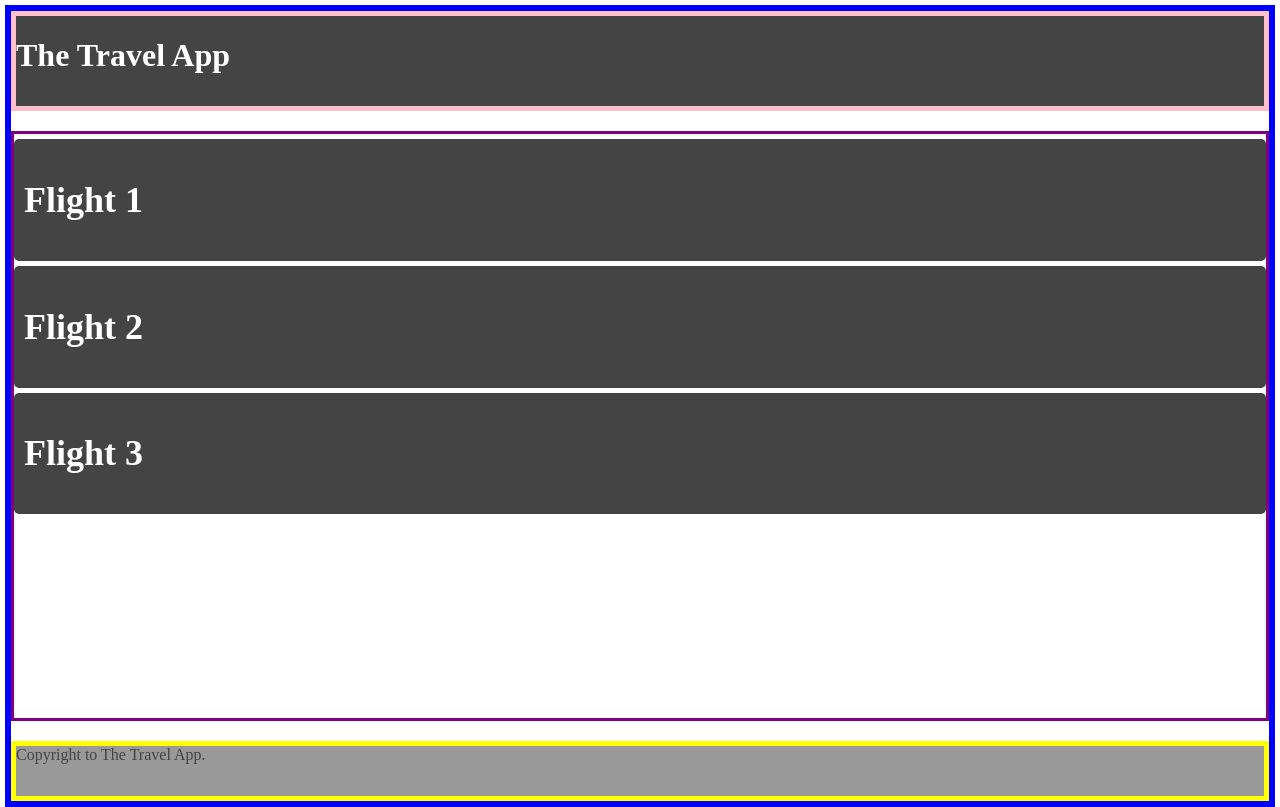
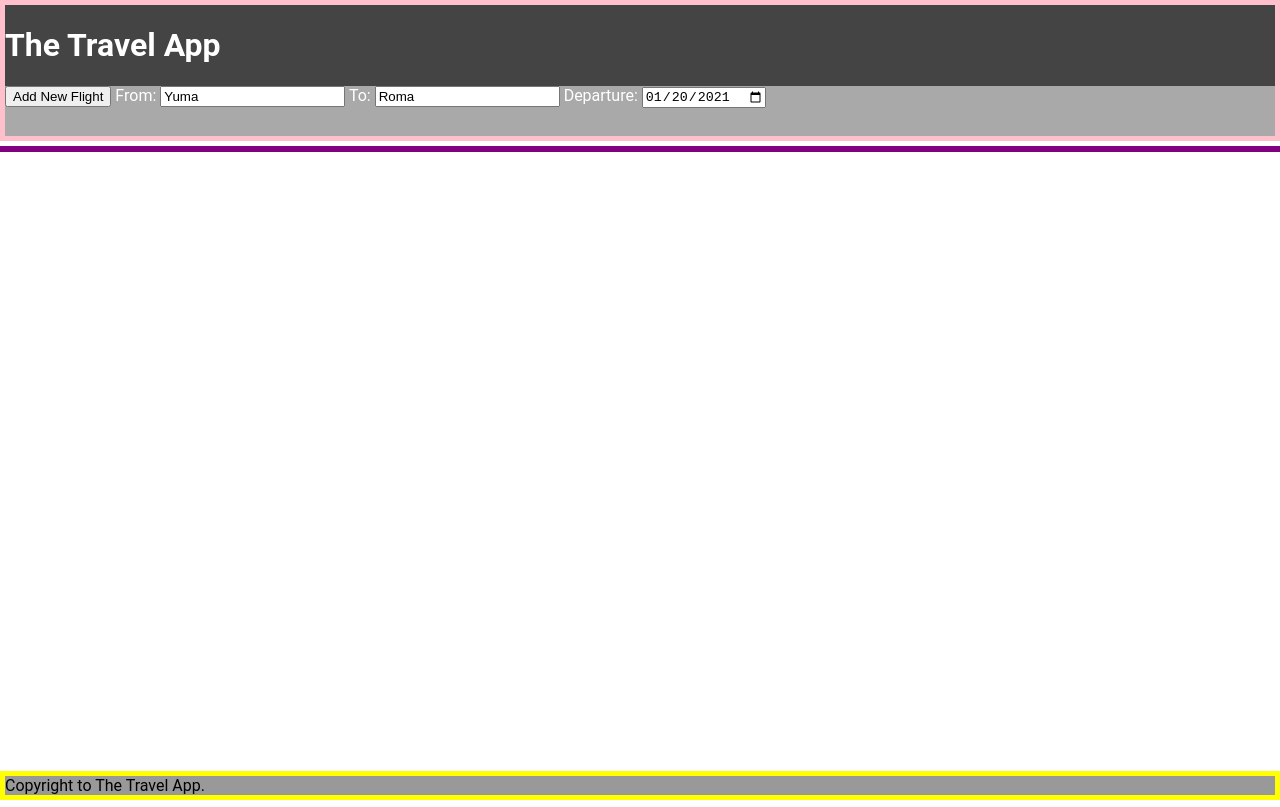
Before and after one commit to gman11/TravelApp, a plain HTML site: page website/index.html in a window 1280 px wide. Drawn offline with Linux system fonts and the light colour scheme; a web font is replaced by a local one.

Commit message:
New changes

```diff
--- a/website/app.js
+++ b/website/app.js
@@ -1,80 +1,128 @@
-/* Global Variables */
-const baseUrl = "http://api.openweathermap.org/data/2.5/weather?";
-const apikey = "APPID=keyHere";
+//const { format } = require("path");
 
-let units = "&units=imperial&zip=";
+function addFlight() {
+  console.log("adding flight");
+  const from = document.getElementById("from").value;
+  const to = document.getElementById("to").value;
+  const date = document.getElementById("date").value;
 
-// Create a new date instance dynamically with JS
-let d = new Date();
-let month = d.getMonth() + 1; // add 1 because getMonth returns 0-11.
-let newDate = month + "." + d.getDate() + "." + d.getFullYear();
+  //create flight div
+  const flightDiv = document.createElement("div");
+  flightDiv.className = "flights";
 
-/* Function to POST data */
-const postData = async (url = "", data = {}) => {
-  console.log(data);
-  const response = await fetch(url, {
-    method: "POST", // *GET, POST, PUT, DELETE, etc.
-    credentials: "same-origin", // include, *same-origin, omit
-    headers: {
-      "Content-Type": "application/json",
-    },
-    body: JSON.stringify(data), // body data type must match "Content-Type" header
-  });
+  //create pic div
+  const picDiv = document.createElement("div");
+  const countryPic = document.createElement("img");
+  countryPic.src = src = "https://via.placeholder.com/200";
+  picDiv.appendChild(countryPic);
 
-  try {
-    const newData = await response.json();
-    console.log(newData);
-    return newData;
-  } catch (error) {
-    console.log("error", error);
-    // appropriately handle the error
-  }
-};
+  //create data
+  const flightDataDiv = document.createElement("div");
+  const flightData = document.createElement("h2");
+  flightData.textContent = "Flight from " + from + " to " + to;
+  const flightDate = document.createElement("h3");
+  flightDate.textContent = "Departure: " + date;
+  flightDataDiv.appendChild(flightData);
+  flightDataDiv.appendChild(flightDate);
 
-// Async GET temperature
-const getTemperature = async (baseUrl, apikey, zipCode, units) => {
-  console.log("url = " + baseUrl + apikey + units + zipCode);
-  const res = await fetch(baseUrl + apikey + units + zipCode);
-  try {
-    const data = await res.json();
-    console.log(data);
-    return data;
-  } catch (error) {
-    console.log("error", error);
-  }
-};
+  //remove button
+  const btnRemove = document.createElement("button");
+  btnRemove.type = "button"
+  btnRemove.innerText = "Remove";
+  btnRemove.onclick = remove;
 
-const updateUI = async () => {
-  const req = await fetch("/all");
-  try {
-    const allData = await req.json();
-    //update UI
+  //flightDataDiv.appendChild(btnRemove);
+  flightDiv.appendChild(picDiv);
+  flightDiv.appendChild(flightDataDiv);
+  //flightDiv.appendChild(flightDate);
+  flightDiv.appendChild(btnRemove);
 
-    console.log("Data from upateUI");
-    console.log(allData);
-    document.getElementById("date").innerHTML = "date: " + allData.date;
-    document.getElementById("temp").innerHTML = "temp: " + allData.temp;
-    document.getElementById("content").innerHTML =
-      "Response: " + allData.content;
-  } catch (error) {
-    console.log(error);
-  }
-};
-
-function doWork() {
-  const zipCode = document.getElementById("zip").value;
-  const feelings = document.getElementById("feelings").value;
-
-  console.log(feelings + " zip code =" + zipCode);
-  getTemperature(baseUrl, apikey, zipCode, units).then(function (data) {
-    postData("/temperature", {
-      date: newDate,
-      temp: data.main.temp,
-      content: feelings,
-    });
-
-    updateUI();
-  });
+  document.getElementById('main').appendChild(flightDiv);
 }
 
-document.getElementById("generate").addEventListener("click", doWork);
+function remove(e) {
+  console.log("inside remove");
+  console.log(e);
+  e.path[1].remove(); //remove select fligh
+  e.path[0].remove();
+}
+// /* Global Variables */
+// const baseUrl = "http://api.openweathermap.org/data/2.5/weather?";
+// const apikey = "APPID=keyHere";
+
+// let units = "&units=imperial&zip=";
+
+// // Create a new date instance dynamically with JS
+// let d = new Date();
+// let month = d.getMonth() + 1; // add 1 because getMonth returns 0-11.
+// let newDate = month + "." + d.getDate() + "." + d.getFullYear();
+
+// /* Function to POST data */
+// const postData = async (url = "", data = {}) => {
+//   console.log(data);
+//   const response = await fetch(url, {
+//     method: "POST", // *GET, POST, PUT, DELETE, etc.
+//     credentials: "same-origin", // include, *same-origin, omit
+//     headers: {
+//       "Content-Type": "application/json",
+//     },
+//     body: JSON.stringify(data), // body data type must match "Content-Type" header
+//   });
+
+//   try {
+//     const newData = await response.json();
+//     console.log(newData);
+//     return newData;
+//   } catch (error) {
+//     console.log("error", error);
+//     // appropriately handle the error
+//   }
+// };
+
+// // Async GET temperature
+// const getTemperature = async (baseUrl, apikey, zipCode, units) => {
+//   console.log("url = " + baseUrl + apikey + units + zipCode);
+//   const res = await fetch(baseUrl + apikey + units + zipCode);
+//   try {
+//     const data = await res.json();
+//     console.log(data);
+//     return data;
+//   } catch (error) {
+//     console.log("error", error);
+//   }
+// };
+
+// const updateUI = async () => {
+//   const req = await fetch("/all");
+//   try {
+//     const allData = await req.json();
+//     //update UI
+
+//     console.log("Data from upateUI");
+//     console.log(allData);
+//     document.getElementById("date").innerHTML = "date: " + allData.date;
+//     document.getElementById("temp").innerHTML = "temp: " + allData.temp;
+//     document.getElementById("content").innerHTML =
+//       "Response: " + allData.content;
+//   } catch (error) {
+//     console.log(error);
+//   }
+// };
+
+// function doWork() {
+//   const zipCode = document.getElementById("zip").value;
+//   const feelings = document.getElementById("feelings").value;
+
+//   console.log(feelings + " zip code =" + zipCode);
+//   getTemperature(baseUrl, apikey, zipCode, units).then(function (data) {
+//     postData("/temperature", {
+//       date: newDate,
+//       temp: data.main.temp,
+//       content: feelings,
+//     });
+
+//     updateUI();
+//   });
+// }
+
+//document.getElementById("generate").addEventListener("click", doWork);
--- a/website/index.html
+++ b/website/index.html
@@ -1,23 +1,37 @@
 <!DOCTYPE html>
 <html>
+
   <head>
     <meta charset="UTF-8" />
     <title>The Travel App</title>
-    <link
-      href="https://fonts.googleapis.com/css?family=Oswald:400,600,700|Ranga:400,700&display=swap"
-      rel="stylesheet"
-    />
+    <link href="https://fonts.googleapis.com/css?family=Oswald:400,600,700|Ranga:400,700&display=swap"
+      rel="stylesheet" />
     <link rel="stylesheet" href="style.css" />
   </head>
+
   <body>
-    <div class="wrapper">
+    <div class="content">
       <header>
         <div>
           <h1>The Travel App</h1>
         </div>
+        <div class="addFlights">
+
+          <label for="submit"></label>
+          <input type="submit" id='submit' name='submit' onclick="addFlight()" value="Add New Flight">
+          <label for="from">From:</label>
+          <input type="text" id="from" name="from" value="Yuma" required>
+          <label for="to">To:</label>
+          <input type="text" id="to" name="to" value="Roma" required>
+          <label for="date">Departure:</label>
+          <input type="date" id="date" name="date" value="2021-01-20" required>
+
+
+        </div>
       </header>
-      <main>
-        <div class="flights">
+
+      <main id="main">
+        <!-- <div class="flights">
           <h2>Flight 1</h2>
         </div>
         <div class="flights">
@@ -26,12 +40,16 @@
         <div class="flights">
           <h2>Flight 3</h2>
         </div>
+        <div class="flights">
+          <h2>Flight 4</h2>
+        </div> -->
       </main>
-      <footer>
-        <div>Copyright to The Travel App.</div>
-      </footer>
     </div>
+    <footer class="footer">
+      <div>Copyright to The Travel App.</div>
+    </footer>
 
     <script src="app.js" type="text/javascript"></script>
   </body>
+
 </html>
--- a/website/style.css
+++ b/website/style.css
@@ -1,11 +1,22 @@
+
+@import url("href=https://fonts.googleapis.com/css2?family=Open+Sans:ital,wght@0,300;0,400;0,600;0,700;0,800;1,300;1,400;1,600;1,700;1,800&family=Roboto:ital,wght@0,300;0,400;0,500;0,700;0,900;1,300;1,400&display=swap");
+html, body{
+  height: 100vh;
+}
+
 body {
+  display: flex;
+  flex-direction: column;
   margin: 0px;
   padding: 0px;
-  height: 98.7vh;
   background-color: #fff;
-  /* border: 1px solid sandybrown; */
+  font-family: roboto;
+    /* border: 1px solid sandybrown; */
 }
 
+.content{
+  flex: 1 0 auto;
+}
 .wrapper {
   margin: 5px;
   background-color: #fff;
@@ -46,26 +57,60 @@ body {
 }
 
 header {
-  grid-area: header;
+
   background-color: #444;
   color: white;
   border: 5px solid pink;
+  position: sticky;
+  top:0;
 }
-main {
+.addFlights{
+  height:50px;
+  background-color: darkgray;
+}
+/* main {
   grid-area: container;
   border: 3px solid purple;
+  display: grid;
+  justify-content: space-evenly;
+  /* grid-template-columns: minmax(4, 1fr);
+  grid-auto-rows: 200px auto; */
+    /* grid-row-gap: 10px;
+  grid-column-gap: 10px;
+  grid-template-columns: repeat(auto-fit, minmax(380px, 1fr));
+  grid-template-rows: auto;
+  grid-template-areas: "one";
+}  */
+main {
+  display: grid;
+  margin-top: 5px;
+  /* height: 100%; */
+  justify-content: space-evenly;
+  grid-row-gap: 10px;
+  grid-column-gap: 10px;
+  grid-template-columns: repeat(auto-fit, minmax(380px, 1fr));
+  grid-template-rows: auto;
+  color: lightskyblue;
+  border: 3px solid purple;
+  background-color: lightyellow;
 }
+
 footer {
-  grid-area: footer;
+  flex-shrink: 0;
   background-color: #999;
   border: 5px solid yellow;
 }
 
 .flights {
   background-color: #444;
+  display: flex;
+  min-width:  25%;
+  height:200px;
   color: #fff;
   border-radius: 5px;
-  padding: 10px;
-  margin-top: 5px;
-  font-size: 150%;
+  /* padding: 2px; */
+  margin: 25px;
+  font-size: 100%;
+  border:1px solid red;
+  overflow: hidden;
 }
```
Also changed, not shown: 1 other file.
